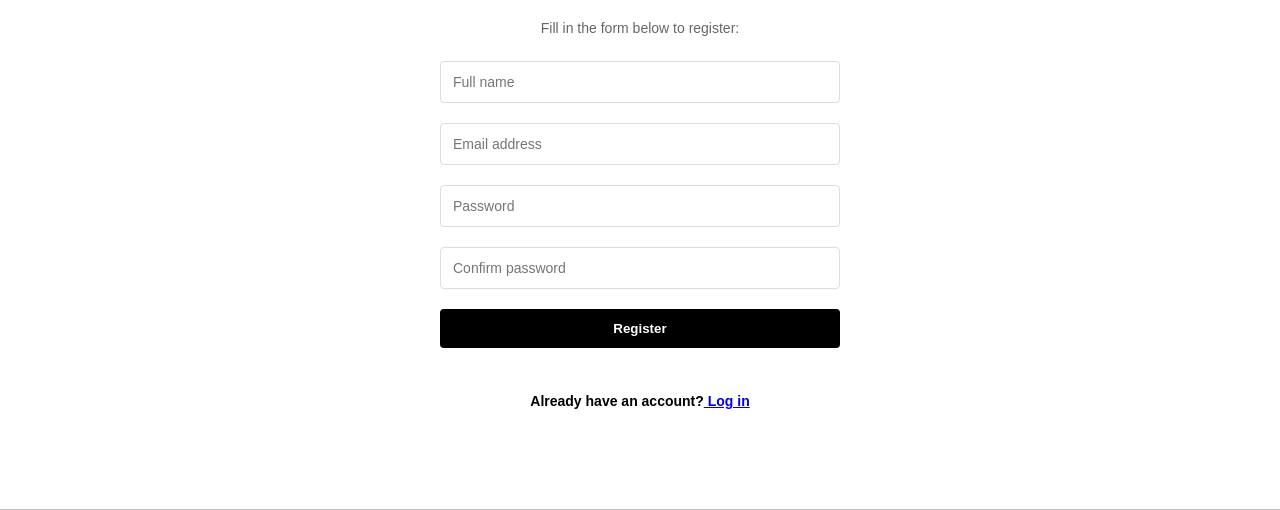
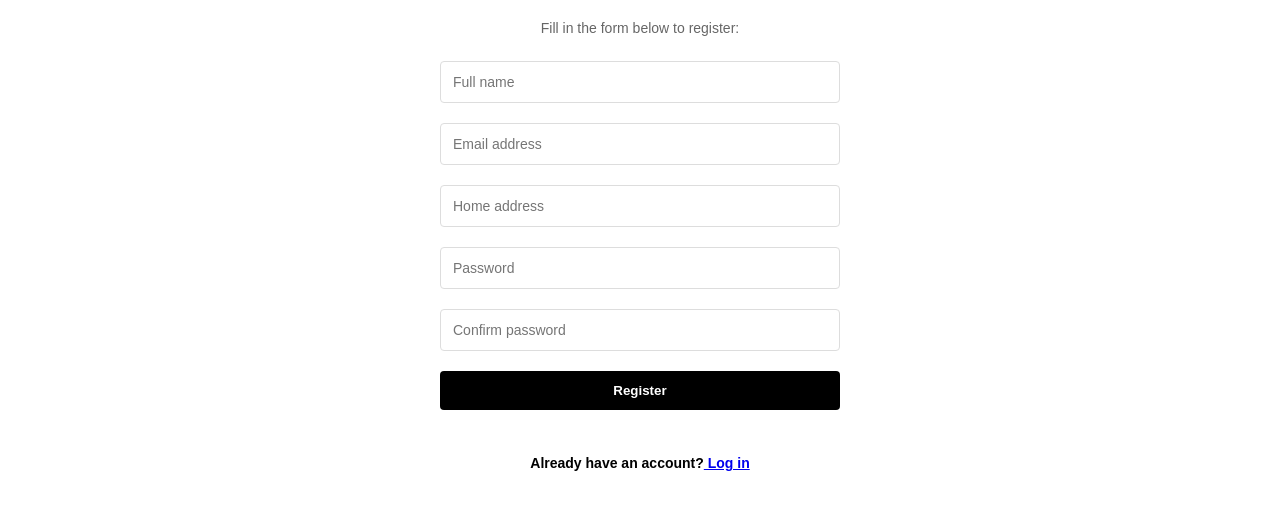
Before and after one commit to yahyaa121/AURA, a PHP site: page /register.php in a window 1280 px wide. Shown: the part 265-775 px from the top of the page. Run offline with PHP 8.4, Linux system fonts and the light colour scheme.

Commit message:
Update register.php

```diff
--- a/register.php
+++ b/register.php
@@ -100,12 +100,15 @@
         <div class="login-title">CREATE AN ACCOUNT</div>
         <div class="login-subtitle">Fill in the form below to register:</div>
 
-        <form method="post" action="register_process.php">
+        <form method="post" action="process-register.php">
             <div class="form-group">
                 <input type="text" name="name" placeholder="Full name" required>
             </div>
             <div class="form-group">
                 <input type="email" name="email" placeholder="Email address" required>
+            </div>
+            <div class="form-group">
+                <input type="adresse" name="adresse" placeholder="Home address" required>
             </div>
             <div class="form-group">
                 <input type="password" name="password" placeholder="Password" required>
```
